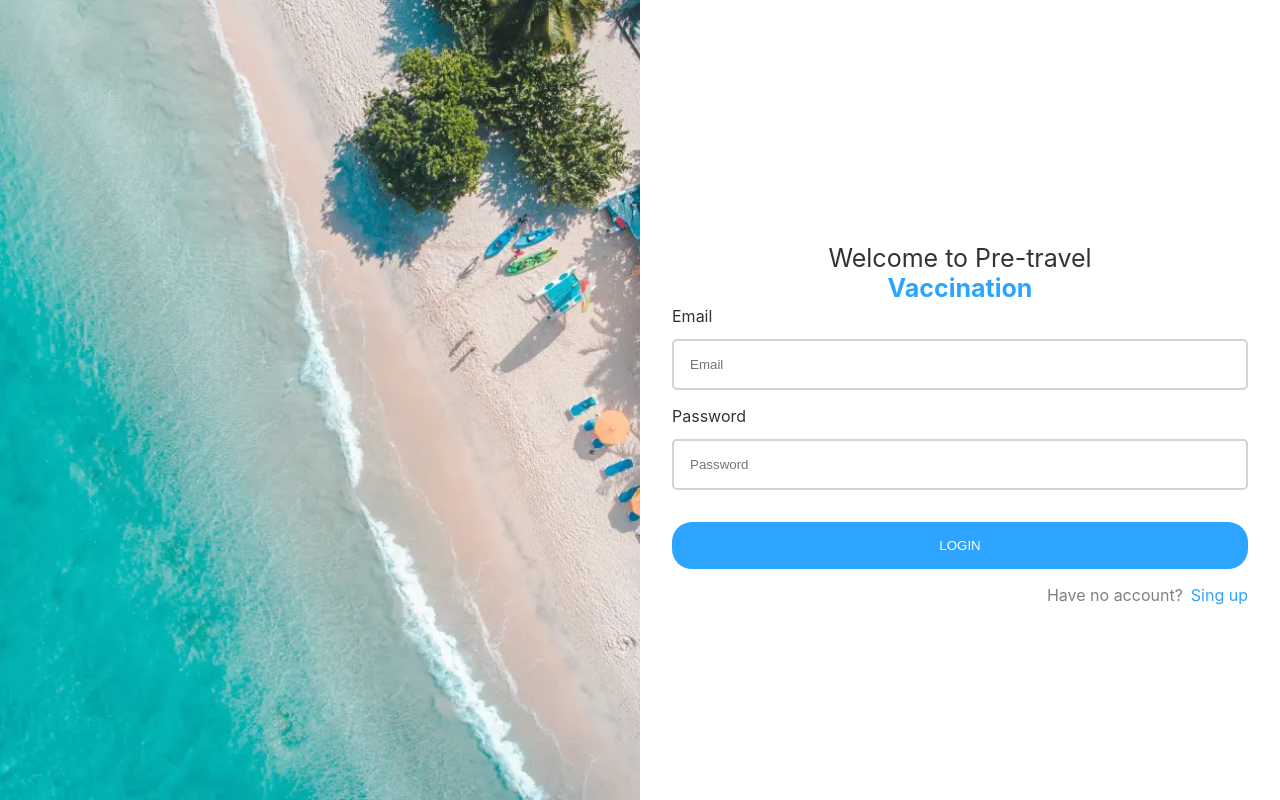
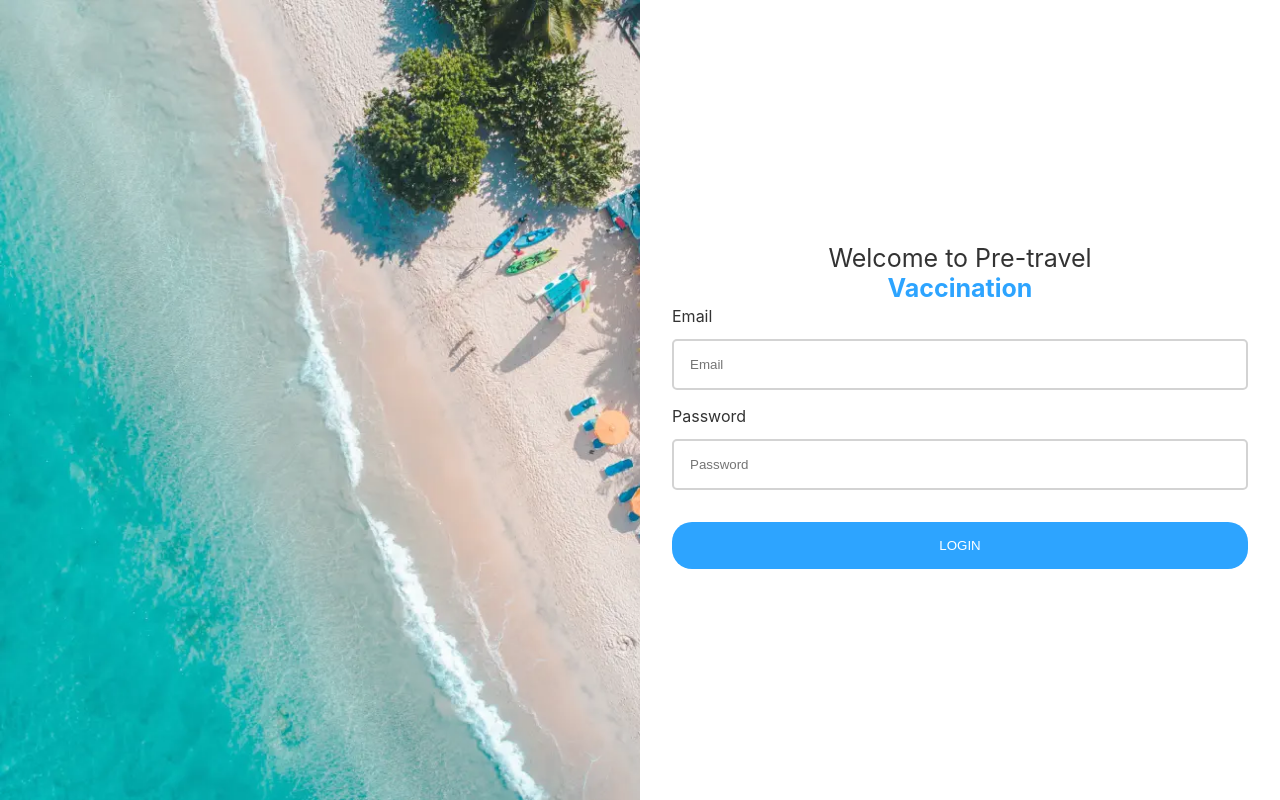
Before and after one commit to lroperod/Luis-Ropero-Final-Project-front-202301-mal, a React (Create React App) app: page / in a window 1280 px wide. Built offline with nearby package versions, Linux system fonts and the light colour scheme.

Commit message:
delete signup from the form

```diff
--- a/src/features/user/components/login-form/LoginForm.tsx
+++ b/src/features/user/components/login-form/LoginForm.tsx
@@ -5,7 +5,6 @@ import { getNewUserTokenAsync, selectUser } from '../../user-slice';
 
 import {
   ButtonFormStyled,
-  InfoSignUpStyled,
   LoginFormStyled,
   LoginStatusFeedBackError,
   LoginStatusFeedBackSuccess,
@@ -74,11 +73,6 @@ const LoginForm = () => {
           <ButtonFormStyled type="submit" disabled={status === 'loading'}>
             LOGIN
           </ButtonFormStyled>
-          <InfoSignUpStyled>
-            <p>
-              Have no account?<span>Sing up</span>
-            </p>
-          </InfoSignUpStyled>
         </>
         {status === 'loading' ? <Loading></Loading> : feedBackUser()}
       </LoginFormStyled>
--- a/src/features/user/components/login-form/LoginFormStyled.tsx
+++ b/src/features/user/components/login-form/LoginFormStyled.tsx
@@ -43,19 +43,6 @@ export const ButtonFormStyled = styled.button`
   }
 `;
 
-export const InfoSignUpStyled = styled.div`
-  color: gray;
-  text-align: right;
-  span {
-    color: #2da4ff;
-    padding-left: 0.5rem;
-    :hover {
-      color: orange;
-      cursor: pointer;
-    }
-  }
-`;
-
 export const WelcomeMessageStyled = styled.div`
   margin: 0.2rem;
   font-size: 25px;
```
